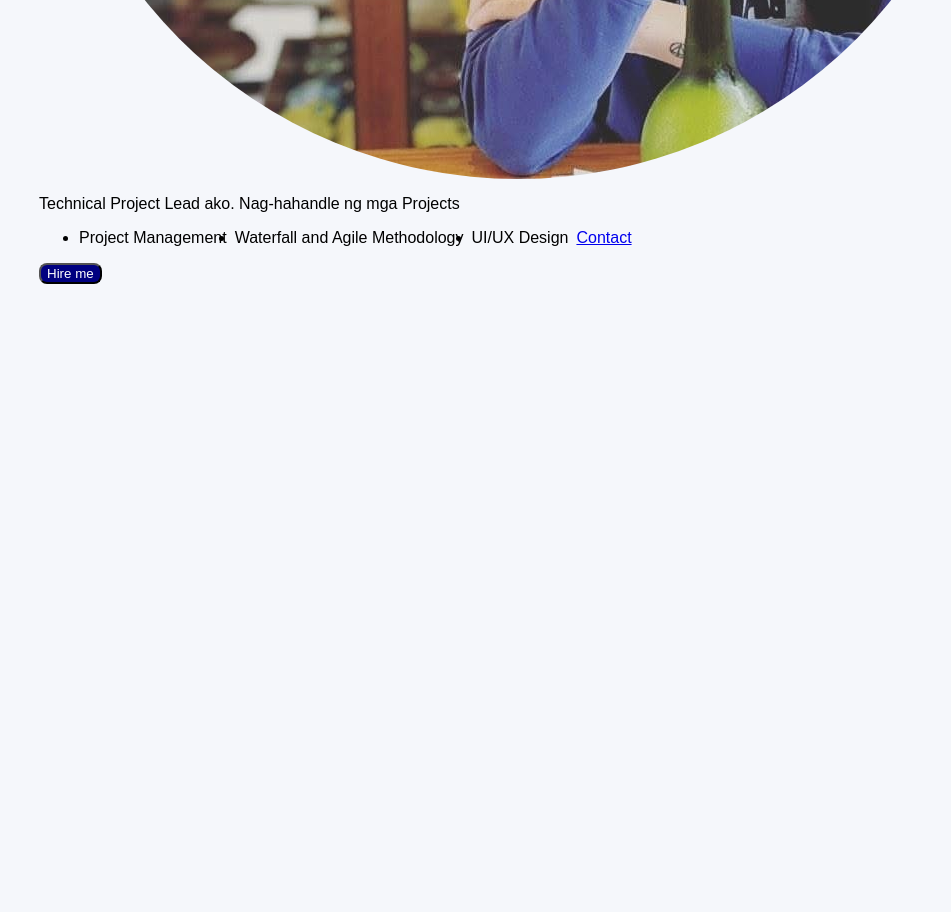
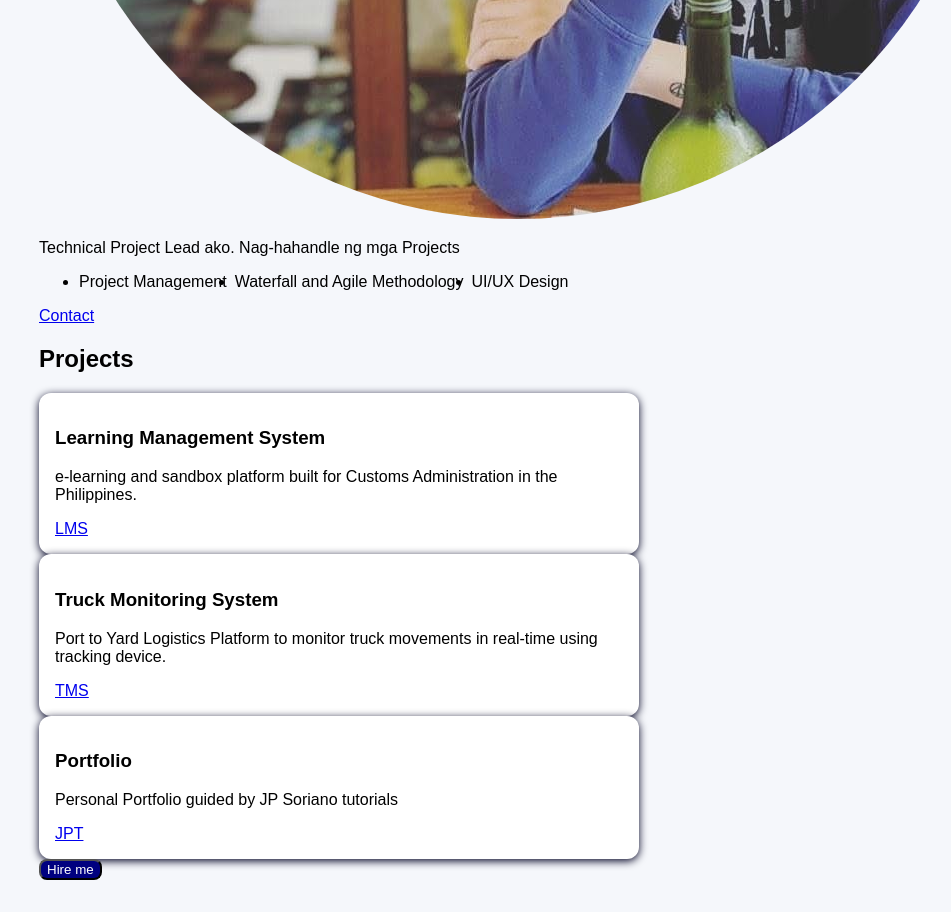
Before and after one commit to botnieantonio/botnie.github.io, a plain HTML site: page index.html in a window 1280 px wide. Shown: the part 853-1765 px from the top of the page, without its empty margins (301-1252 px from the left). Before the commit the page ends 1153 px from the top, so only its background shows below. Drawn offline with Linux system fonts and the light colour scheme.

Commit message:
Update portfolio with Project Section

```diff
--- a/index.html
+++ b/index.html
@@ -1,21 +1,45 @@
+<!DOCTYPE html>
 <html>
 <head>
+    <meta charset="UTF-8"> /*charset*/
+    <meta name="viewport" content="width=device-width", initial-scale=1.0"> /*adding initial-scale*/
     <title>Botnie</title>
     <link rel="stylesheet" href="style.css">
-        <meta name="viewport" content="width=device-width">
 </head>
-        <body></body>
+<body>
     <h1>Hello, ako si Botnie</h1>
-        <img src="botnie.jpg">
+    <img src="botnie.jpg" alt="Photo of Botnie">
     <p>Technical Project Lead ako. Nag-hahandle ng mga Projects</p>
+
     <ul>
         <li>Project Management</li>
         <li>Waterfall and Agile Methodology</li>
         <li>UI/UX Design</li>
+    </ul>
     <a href="contact.html">Contact</a>
-        </ul>
+
+    <section>
+        <h2>Projects</h2>
+        <div class="card">
+            <h3>Learning Management System</h3>
+            <p>e-learning and sandbox platform built for Customs Administration in the Philippines.</p>
+            <a href="#">LMS</a>
+        </div>
+        <div class="card">
+            <h3>Truck Monitoring System</h3>
+            <p>Port to Yard Logistics Platform to monitor truck movements in real-time using tracking device.</p>
+            <a href="#">TMS</a>
+        </div>
+        <div class="card">
+            <h3>Portfolio</h3>
+            <p>Personal Portfolio guided by JP Soriano tutorials</p>
+            <a href="https://www.facebook.com/reel/1683260546604985">JPT</a>
+        </div>
+    </section>
+
     <button id="hire">Hire me</button>
     <p id="msg"></p>
+
     <script src="script.js"></script>
 </body>
 </html>
--- a/style.css
+++ b/style.css
@@ -21,3 +21,20 @@ button {
     color: white;
     border-radius: 8px;
 }
+.project {
+    display: grid;
+    grid-template-columns: repeat(auto-fit, minmax(250px, 1fr));
+    gap: 16px;
+    align-items: stretch;
+}
+.card {
+    background: white;
+    padding: 16px;
+    border-radius: 12px;
+    box-shadow: 0 2px 8px #002;
+    transition: transform 0.25s ease, box-shadow 0.25s ease; /* hover */
+}
+.card:hover {
+    transform: translateY(-6px);
+    box-shadow: 0 10px 20px rgba(0, 0, 0, 0.12); /* hover */
+}
```
Lines whose indentation alone changed are shown as unchanged.
